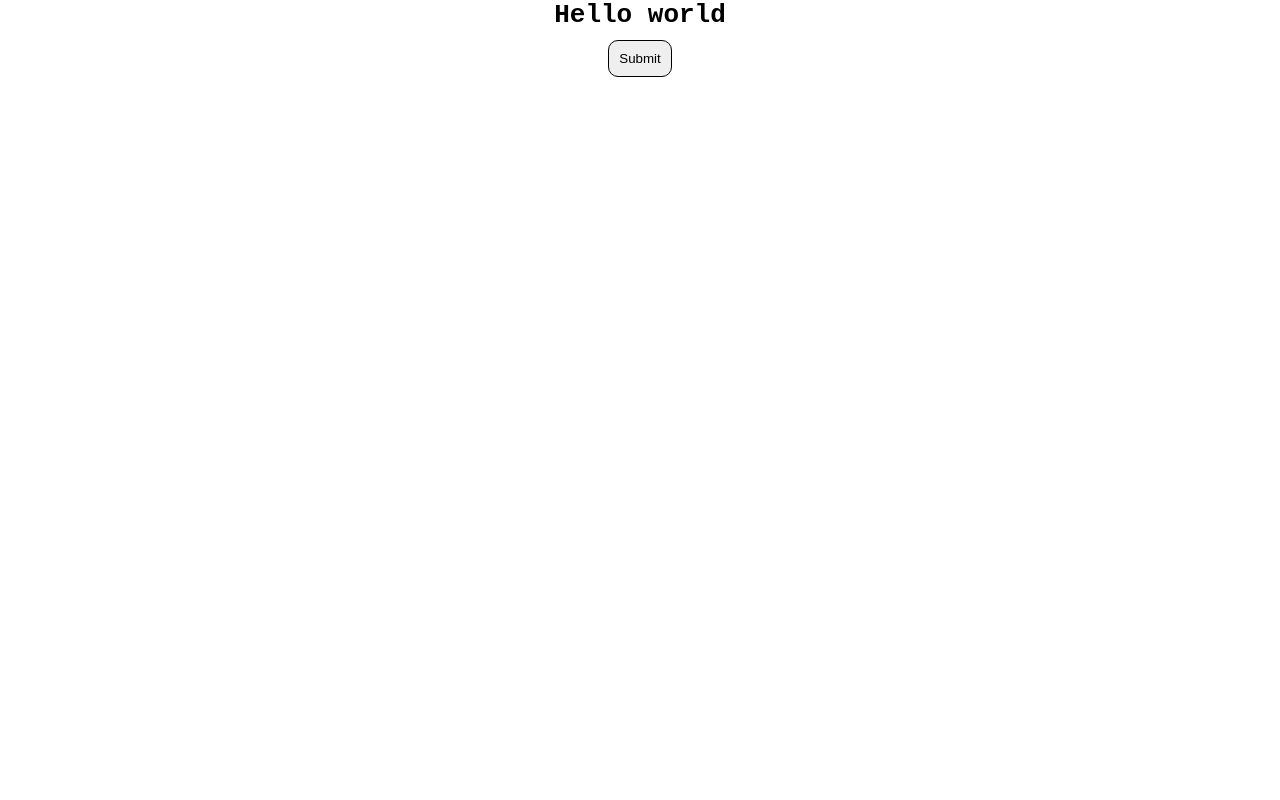
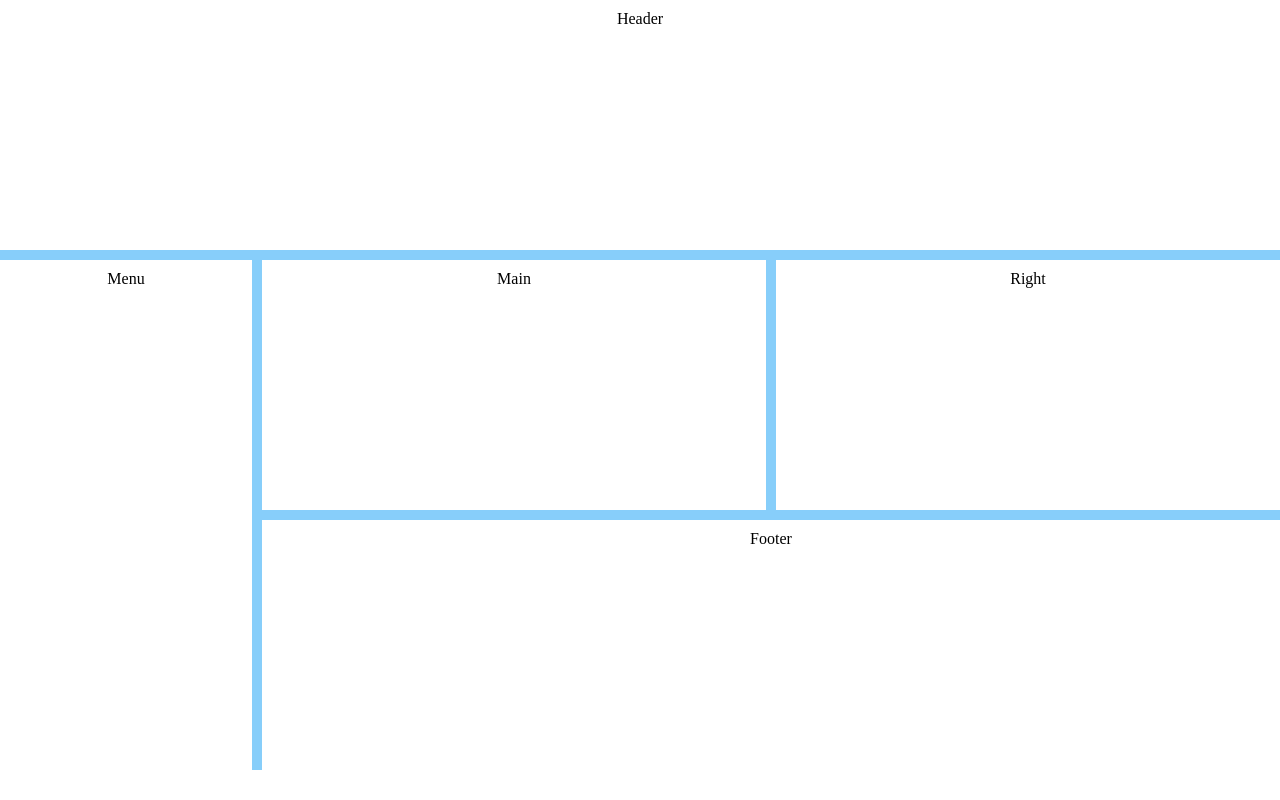
Before and after one commit to tommyb89/flex-rwd, a plain HTML site: page index.html in a window 1280 px wide. Drawn offline with Linux system fonts and the light colour scheme.

Commit message:
changed code to a grid

```diff
--- a/assets/_buttons.css
+++ /dev/null
@@ -1,12 +0,0 @@
-button {
-  margin-top: 10px;
-  border-radius: 10px;
-  border: 1px solid black;
-  padding: 10px;
-}
-
-@media screen and (max-width: 768px) {
-  button {
-    padding: 50px;
-  }
-}
--- a/assets/_buttons.scss
+++ /dev/null
@@ -1,12 +0,0 @@
-button {
-  margin-top: 10px;
-  border-radius: 10px;
-  border: 1px solid black;
-  padding: 10px;
-}
-
-@media screen and (max-width: 768px) {
-  button {
-    padding: 50px;
-  }
-}
--- a/index.html
+++ b/index.html
@@ -8,7 +8,12 @@
     <title>Responsive web design and flex challenge</title>
   </head>
   <body>
-    <h1>Hello world</h1>
-    <button>Submit</button>
+    <div id="grid-container">
+      <header class="grid-item">Header</header>
+      <section class="grid-item">Menu</section>
+      <main class="grid-item">Main</main>
+      <section class="grid-item">Right</section>
+      <footer class="grid-item">Footer</footer>
+    </div>
   </body>
 </html>
--- a/styles.scss
+++ b/styles.scss
@@ -7,8 +7,34 @@
   box-sizing: border-box;
 }
 
-body {
-  display: flex;
-  flex-direction: column;
-  align-items: center;
+#grid-container {
+  display: grid;
+  grid-template-columns: 1fr 2fr 2fr;
+  grid-template-rows: repeat(3, 250px);
+  gap: 10px;
+  background-color: lightskyblue;
 }
+
+.grid-item {
+  text-align: center;
+  background-color: rgb(255, 255, 255);
+  color: rgb(0, 0, 0);
+  padding: 10px;
+}
+
+.grid-item:first-child {
+  grid-column-start: 1;
+  grid-column-end: 4;
+}
+
+.grid-item:nth-child(2) {
+  grid-column-start: 1;
+  grid-column-end: 1;
+  grid-row-start: 2;
+  grid-row-end: 4;
+}
+
+.grid-item:last-child {
+  grid-column-start: 2;
+  grid-column-end: 4;
+}
```
Also changed, not shown: styles.css.
